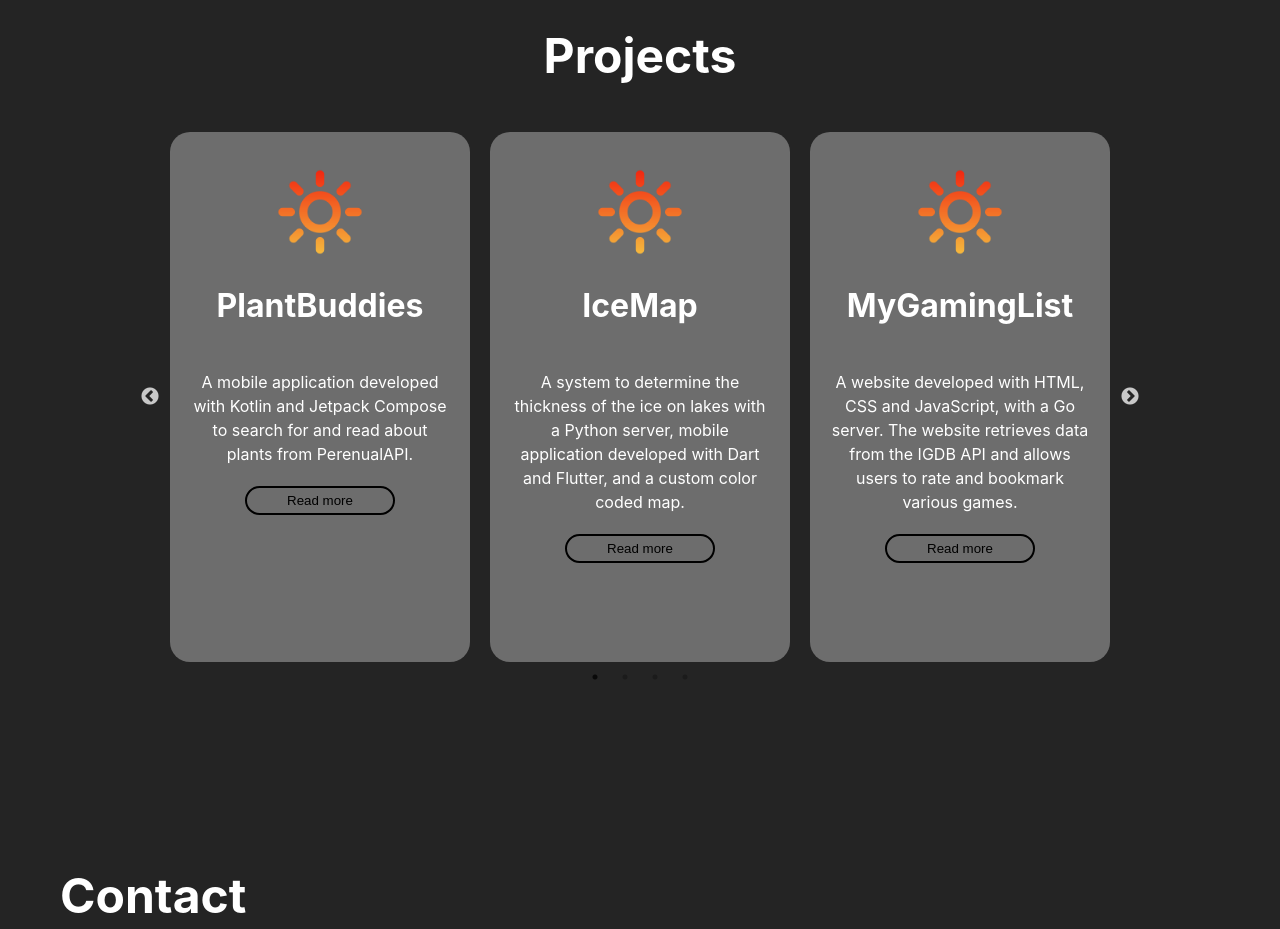
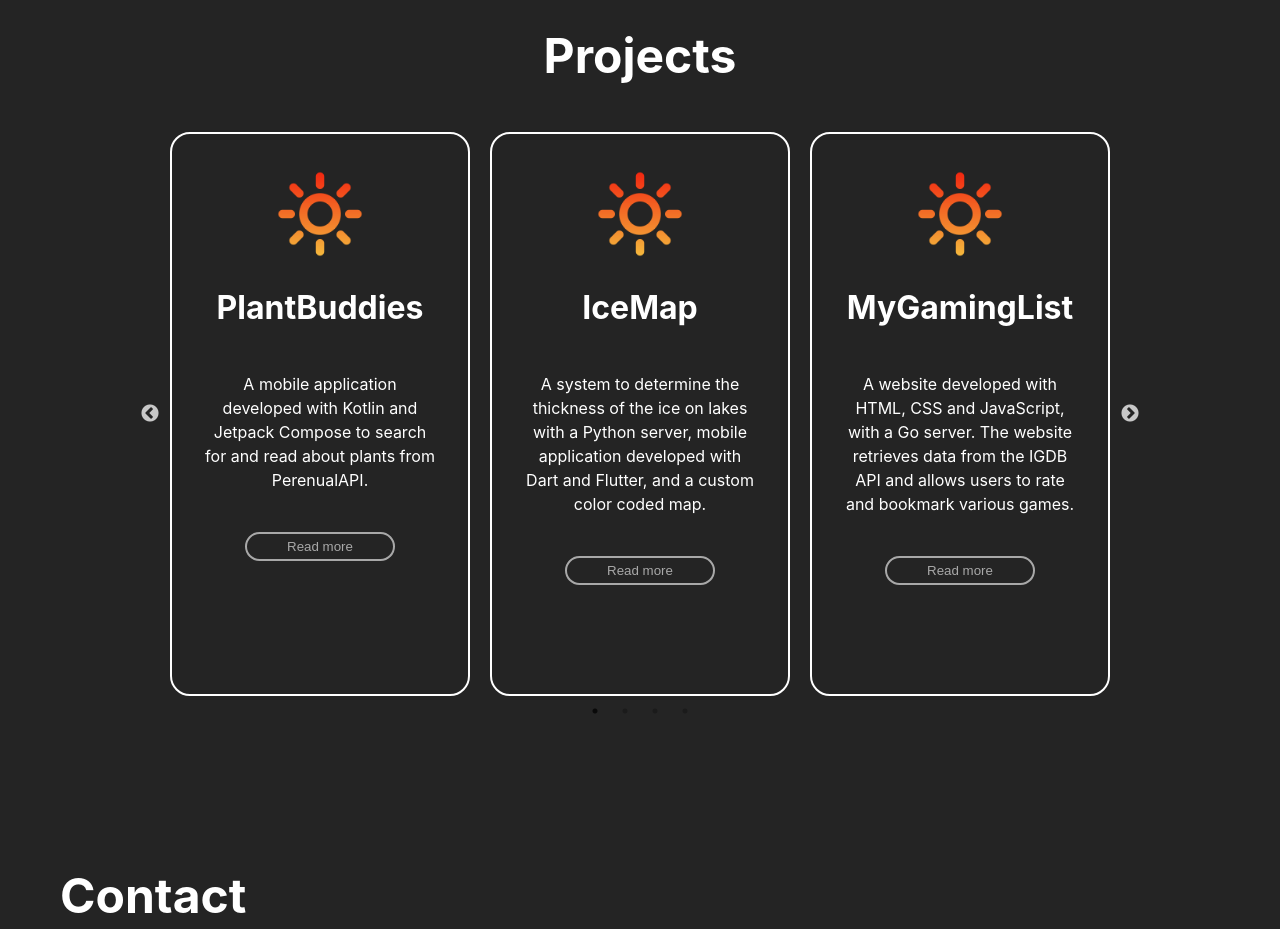
Before and after one commit to MaloSunce/ReactDemo, a React (Vite) app in the folder ReactDemo/: page / in a window 1280 px wide. Shown: the part 3300-4229 px from the top of the page. Built offline with nearby package versions, Linux system fonts and the light colour scheme.

Commit message:
update: Projects design

```diff
--- a/ReactDemo/src/content/Projects.css
+++ b/ReactDemo/src/content/Projects.css
@@ -15,7 +15,7 @@
 }
 
 .Card {
-    background-color: var(--primary-container);
+    background-color: Transparent;
     height: 500px;
     border-radius: 20px;
     display: flex;
@@ -23,7 +23,8 @@
     justify-content: center;
     align-items: center;
     text-align: center;
-    padding-top: 30px;
+    border: 2px solid;
+    padding: 30px 10px;
 }
 
 .slick-slide > div {
@@ -53,9 +54,10 @@
 .ReadMoreBtn {
     width: 150px;
     justify-self: center;
-    margin: 0 auto;
+    margin: 20px auto;
     display: block;
-    border: 2px solid black;
+    color: var(--text-secondary);
+    border: 2px solid var(--text-secondary);
     border-radius: 20px;
     background-color: Transparent;
     padding: 5px;
```
